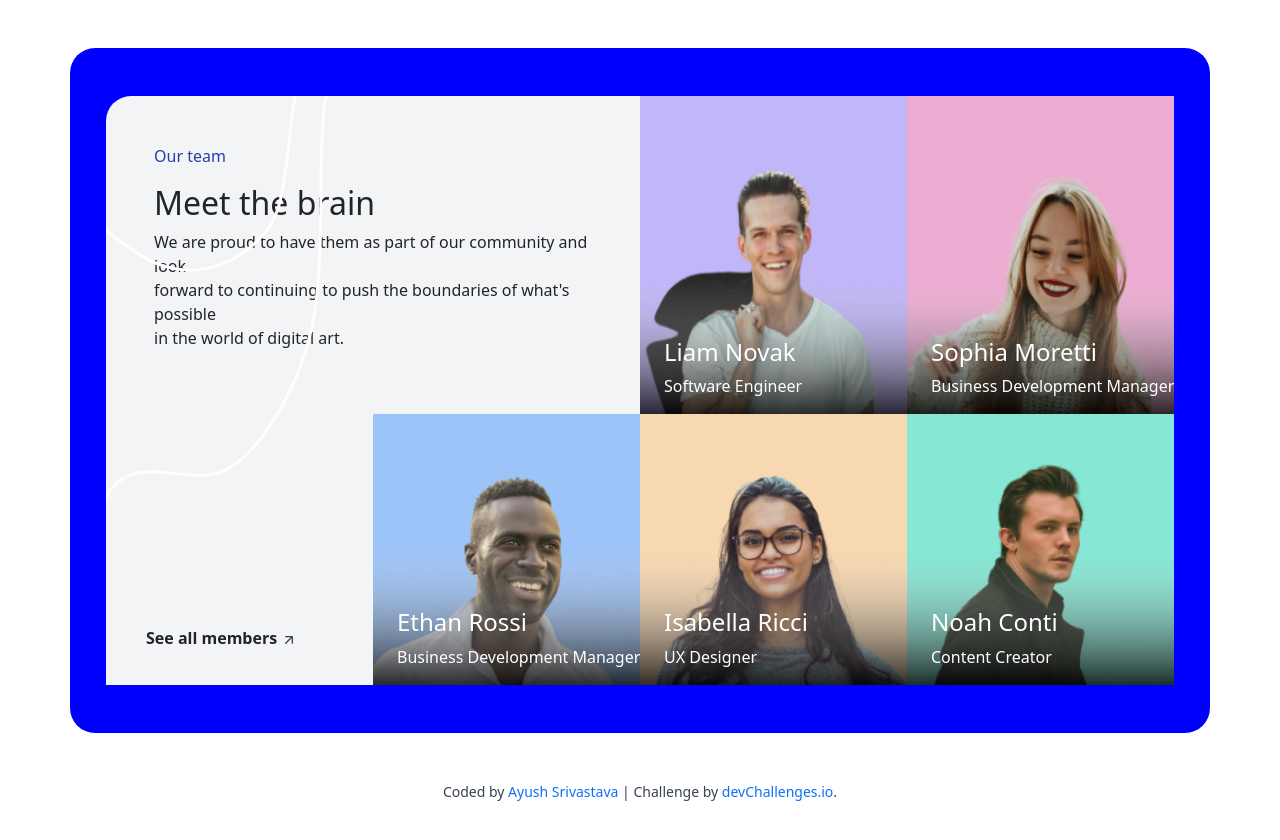
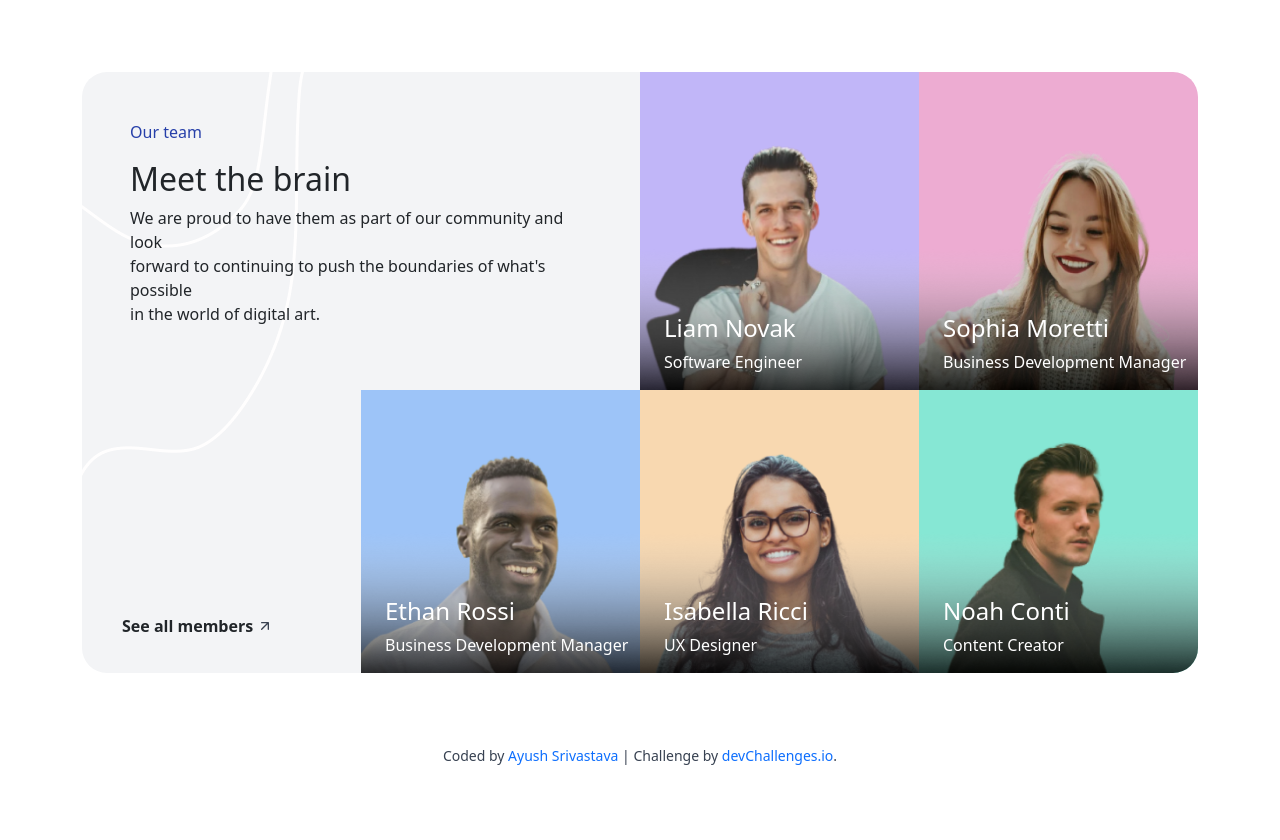
Before and after one commit to ayush-310/Challenge1-TeamDevelopment, a plain HTML site: page index.html in a window 1280 px wide. After the commit the page ends 814 px from the top, so only its background shows below. Drawn offline with Linux system fonts and the light colour scheme.

Commit message:
completed

```diff
--- a/css/style.css
+++ b/css/style.css
@@ -67,11 +67,37 @@
 }
 
 
+.all{
+    border-bottom-left-radius: 25px;
+}
+
+.row2-box1{
+    border-bottom-left-radius: 25px;
+    background-color: #F3F4F6;
+}
+
+.row2-box4-gradient{
+    border-bottom-right-radius: 25px;
+}
+
+.row2-box4{
+    border-bottom-right-radius: 25px;
+}
+
+
+.box2-subBox2 {
+    border-top-right-radius: 25px;
+}
+
 @media (max-width: 768px) { /* For tablets and smaller devices */
 
     .box1{
         border-top-left-radius: 25px;
         border-top-right-radius: 25px;
+    }
+
+    .box2-subBox2 {
+        border-top-right-radius: 0px;
     }
 }
 
@@ -80,4 +106,27 @@
         border-top-left-radius: 25px;
         border-top-right-radius: 25px;
     }
+
+    .all{
+        border-bottom-left-radius: 25px;
+        border-bottom-right-radius: 25px;
+    }
+
+    .row2-box1{
+        border-bottom-left-radius: 25px;
+        border-bottom-right-radius: 25px;
+        height: 300px;
+    }
+
+    .row2-box4-gradient{
+        border-bottom-right-radius: 0px;
+    }
+
+    .row2-box4{
+        border-bottom-right-radius: 0px;
+    }
+
+    .box2-subBox2 {
+        border-top-right-radius: 0px;
+    }
 }
--- a/index.html
+++ b/index.html
@@ -18,16 +18,16 @@
 
 <body>
 
-  <div class="container mt-5 mb-5 br p-5 " style="background-color: blue;">
+  <div class="container mt-5 mb-5 br p-4 " style="background-color: white;">
 
 
 
     <!-- Row 1 -->
-    <div class="row  br" >
+    <div class="row  br">
 
-      <div class="col-lg-6 col-md-12 box1 p-0" style="background-color: #F3F4F6;">
+      <div class="col-lg-6 col-md-12 box1 position-relative p-0" style="background-color: #F3F4F6;">
+        <img class="position-absolute top-0 start-0" style="z-index: 990;" src="./resources/Background_decor@2x.png" alt="">
         <div class="z position-relative  p-5">
-          <img class="position-absolute top-0 start-0" style="z-index: 990;" src="./resources/Background_decor@2x.png" alt="">
 
           <p class="aa">Our team</p>
           <h2>Meet the brain</h2>
@@ -38,20 +38,31 @@
       </div>
 
 
-      <div class="col-lg-3 p-0 box2-subBox1 position-relative d-flex " style="background-color: #C1B6F8;">
+      <div class="col-lg-3 col-md-4 p-0 box2-subBox1 position-relative d-flex "
+        style="background-color: #C1B6F8; z-index: 999;">
         <img class="w-100" src="./resources/person_1@2x.png" alt="">
         <img class="position-absolute bottom-0 w-100" src="./resources/Gradient@2x.png" alt="">
-        <div class="w-100 position-absolute bottom-0 text-white z ms-4">
+        <div class="w-100 position-absolute bottom-0 text-white z ps-4">
           <h4>Liam Novak</h4>
           <p>Software Engineer</p>
         </div>
       </div>
 
-      <div class="col-lg-3 p-0 box2-subBox1  position-relative d-flex" style="background-color: #EDACD2;">
+      <div class="col-lg-3 col-md-4 p-0 box2-subBox2  position-relative d-flex" style="background-color: #EDACD2;">
         <img class="w-100" src="./resources/person_2.png" alt="">
         <img class="position-absolute bottom-0 w-100" src="./resources/Gradient@2x.png" alt="">
-        <div class="w-100 position-absolute bottom-0 text-white z ms-4">
+        <div class="w-100 position-absolute bottom-0 text-white z ps-4">
           <h4>Sophia Moretti</h4>
+          <p>Business Development Manager</p>
+        </div>
+      </div>
+
+      <div class="col-lg-3 d-lg-none d-md-block d-none col-md-4 order-1 position-relative p-0 d-flex "
+        style="background-color: #9DC4F8;">
+        <img class="w-100" src="./resources/person_3@2x.png" alt="">
+        <img class="position-absolute start-0 bottom-0 w-100" src="./resources/Gradient@2x.png" alt="">
+        <div class="w-100 position-absolute  bottom-0 text-white z ps-4">
+          <h4>Ethan Rossi</h4>
           <p>Business Development Manager</p>
         </div>
       </div>
@@ -59,39 +70,43 @@
     </div>
 
     <!-- Row 2 -->
-    <div class="row  " style="background-color: #F3F4F6;">
-      <div class="col-lg-3 d-flex align-items-end p-0 ">
-        <div class="w-100 d-flex">
-          <p class="abc">See all members <svg width="16" height="16" viewBox="0 0 16 16" fill="none"
-              xmlns="http://www.w3.org/2000/svg">
-              <path
-                d="M11.3333 4H4.66667C4.26667 4 4 4.26667 4 4.66667C4 5.06667 4.26667 5.33333 4.66667 5.33333H9.73333L4.2 10.8667C3.93333 11.1333 3.93333 11.5333 4.2 11.8C4.46667 12.0667 4.86667 12.0667 5.13333 11.8L10.6667 6.26667V11.3333C10.6667 11.7333 10.9333 12 11.3333 12C11.7333 12 12 11.7333 12 11.3333V4.66667C12 4.26667 11.7333 4 11.3333 4Z"
-                fill="#394150" />
-            </svg></p>
-        </div>
+    <div class="row">
+
+      <div class="col-lg-3 row2-box1  col-md-4 order-lg-1 order-md-1 order-5  d-flex align-items-end p-0 ">
+        <p class="abc d-flex align-items-center gap-1">
+          See all members
+          <svg width="16" height="16" viewBox="0 0 16 16" fill="none" xmlns="http://www.w3.org/2000/svg">
+            <path
+              d="M11.3333 4H4.66667C4.26667 4 4 4.26667 4 4.66667C4 5.06667 4.26667 5.33333 4.66667 5.33333H9.73333L4.2 10.8667C3.93333 11.1333 3.93333 11.5333 4.2 11.8C4.46667 12.0667 4.86667 12.0667 5.13333 11.8L10.6667 6.26667V11.3333C10.6667 11.7333 10.9333 12 11.3333 12C11.7333 12 12 11.7333 12 11.3333V4.66667C12 4.26667 11.7333 4 11.3333 4Z"
+              fill="#394150" />
+          </svg>
+        </p>
       </div>
-      <div class="col-lg-3 position-relative p-0 d-flex " style="background-color: #9DC4F8;">
+
+      <div class="col-lg-3 col-md-4 d-lg-block d-md-none order-1 position-relative p-0 d-flex "
+        style="background-color: #9DC4F8;">
         <img class="w-100" src="./resources/person_3@2x.png" alt="">
-        <img class="position-absolute bottom-0 w-100" src="./resources/Gradient@2x.png" alt="">
-        <div class="w-100 position-absolute bottom-0 text-white z ms-4">
+        <img class="position-absolute bottom-0 start-0 w-100" src="./resources/Gradient@2x.png" alt="">
+        <div class="w-100 position-absolute bottom-0 text-white z ps-4">
           <h4>Ethan Rossi</h4>
           <p>Business Development Manager</p>
         </div>
       </div>
 
 
-      <div class="col-lg-3 position-relative p-0 d-flex " style="background-color: #F8D8B0;">
+      <div class="col-lg-3 col-md-4 order-2 position-relative p-0 d-flex " style="background-color: #F8D8B0;">
         <img class="w-100" src="./resources/person_4@2x.png" alt="">
         <img class="position-absolute bottom-0 w-100" src="./resources/Gradient@2x.png" alt="">
-        <div class="w-100 position-absolute bottom-0 text-white z ms-4">
+        <div class="w-100 position-absolute bottom-0 text-white z ps-4">
           <h4>Isabella Ricci</h4>
           <p>UX Designer</p>
         </div>
       </div>
-      <div class="col-lg-3 position-relative p-0 d-flex" style="background-color: #86E7D4;">
+
+      <div class="col-lg-3 col-md-4 row2-box4  order-3 position-relative p-0 d-flex" style="background-color: #86E7D4;">
         <img class="w-100" src="./resources/person_5@2x.png" alt="">
-        <img class="position-absolute bottom-0 w-100" src="./resources/Gradient@2x.png" alt="">
-        <div class="w-100 position-absolute bottom-0 text-white z ms-4">
+        <img class="position-absolute bottom-0 row2-box4-gradient w-100" src="./resources/Gradient@2x.png" alt="">
+        <div class="w-100 position-absolute bottom-0 text-white z ps-4">
           <h4>Noah Conti</h4>
           <p>Content Creator</p>
         </div>
```
